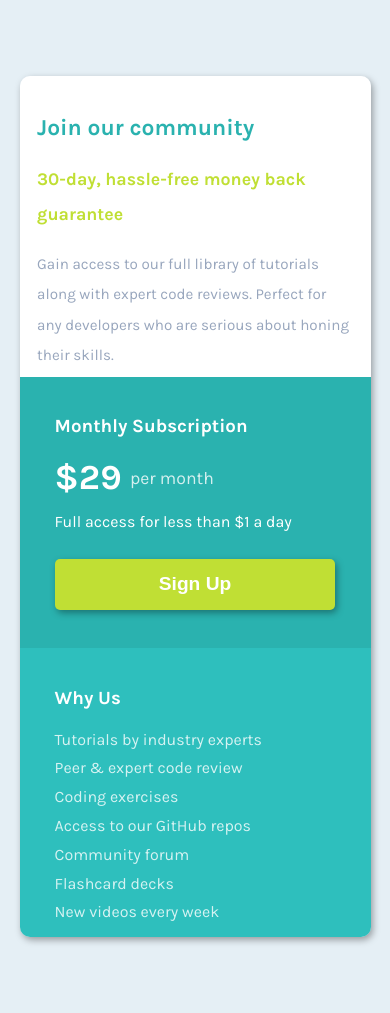
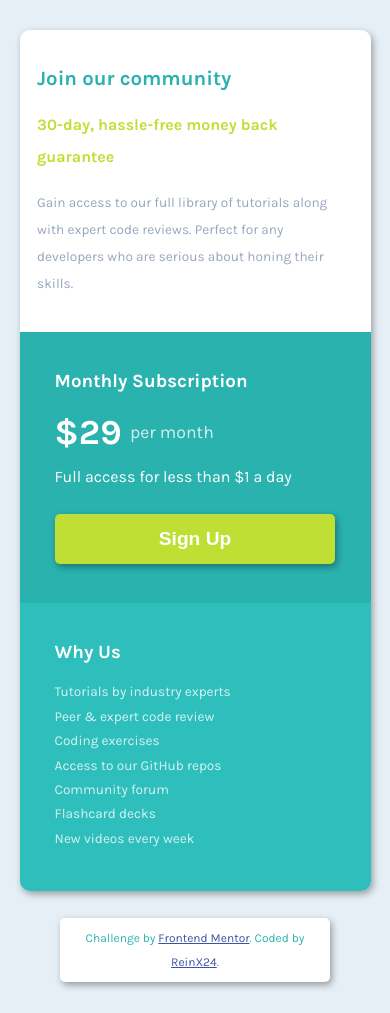
Before and after one commit to ReinX24/FreeCodeCamp-Frontend-Web-Development-Bootcamp-Course, a PHP site: page / in a window 390 px wide. Run offline with PHP 8.4, Linux system fonts and the light colour scheme.

Commit message:
Added screenshots of the website in desktop and mobile version. Fixes some text overflowing in mobile mode and also added a footer to the website.

```diff
--- a/(Remade Persional Solution) Frontend Mentor CSS Pricing Card Challenge/index.html
+++ b/(Remade Persional Solution) Frontend Mentor CSS Pricing Card Challenge/index.html
@@ -30,7 +30,7 @@
                     <p class="price-frequency">per month</p>
                 </div>
                 <p>Full access for less than &dollar;1 a day</p>
-                <button>Sign Up</button>
+                <button onclick="alertUser()">Sign Up</button>
             </div>
             <div class="bottom-right-section">
                 <h3>Why Us</h3>
@@ -46,13 +46,17 @@
             </div>
         </div>
     </div>
-
-    <!-- <footer>
-        <p class="attribution">
-            Challenge by <a href="https://www.frontendmentor.io?ref=challenge" target="_blank">Frontend Mentor</a>.
-            Coded by <a href="#">Your Name Here</a>.
-        </p>
-    </footer> -->
+    <footer>
+        <div class="author-footer">
+            <p class="attribution">
+                Challenge by <a
+                    href="https://www.frontendmentor.io/challenges/single-price-grid-component-5ce41129d0ff452fec5abbbc"
+                    target="_blank">Frontend Mentor</a>.
+                Coded by <a href="https://github.com/ReinX24">ReinX24</a>.
+            </p>
+        </div>
+    </footer>
+    <script src="script.js"></script>
 </body>
 
 </html>
--- a/(Remade Persional Solution) Frontend Mentor CSS Pricing Card Challenge/script.js
+++ b/(Remade Persional Solution) Frontend Mentor CSS Pricing Card Challenge/script.js
@@ -0,0 +1,3 @@
+function alertUser() {
+    alert('Thank you for signing up!');
+}
--- a/(Remade Persional Solution) Frontend Mentor CSS Pricing Card Challenge/style.css
+++ b/(Remade Persional Solution) Frontend Mentor CSS Pricing Card Challenge/style.css
@@ -1,6 +1,16 @@
+.author-footer {
+    margin-top: 25%;
+    background-color: white;
+    color: #2ab2af;
+    padding: 3%;
+    border-radius: 5px;
+    box-shadow: 2px 3px 7px 0px rgba(0, 0, 0, 0.35);
+}
+
 .attribution {
-    font-size: 11px;
+    font-size: 12px;
     text-align: center;
+    line-height: 200%;
 }
 
 .attribution a {
@@ -149,6 +159,10 @@ button:hover {
 
 @media all and (max-width: 900px) {
 
+    .author-footer {
+        margin-top: 10%;
+    }
+
     body {
         height: 120vh;
     }
@@ -161,7 +175,7 @@ button:hover {
     .top-box {
         height: 35%;
         padding: 5%;
-        font-size: 0.95rem;
+        font-size: 0.85rem;
     }
 
     .top-box p {
@@ -190,5 +204,6 @@ button:hover {
 
     .bottom-right-section ul {
         line-height: 180%;
+        font-size: 0.85rem;
     }
 }
```
Also changed, not shown: 2 other files.
